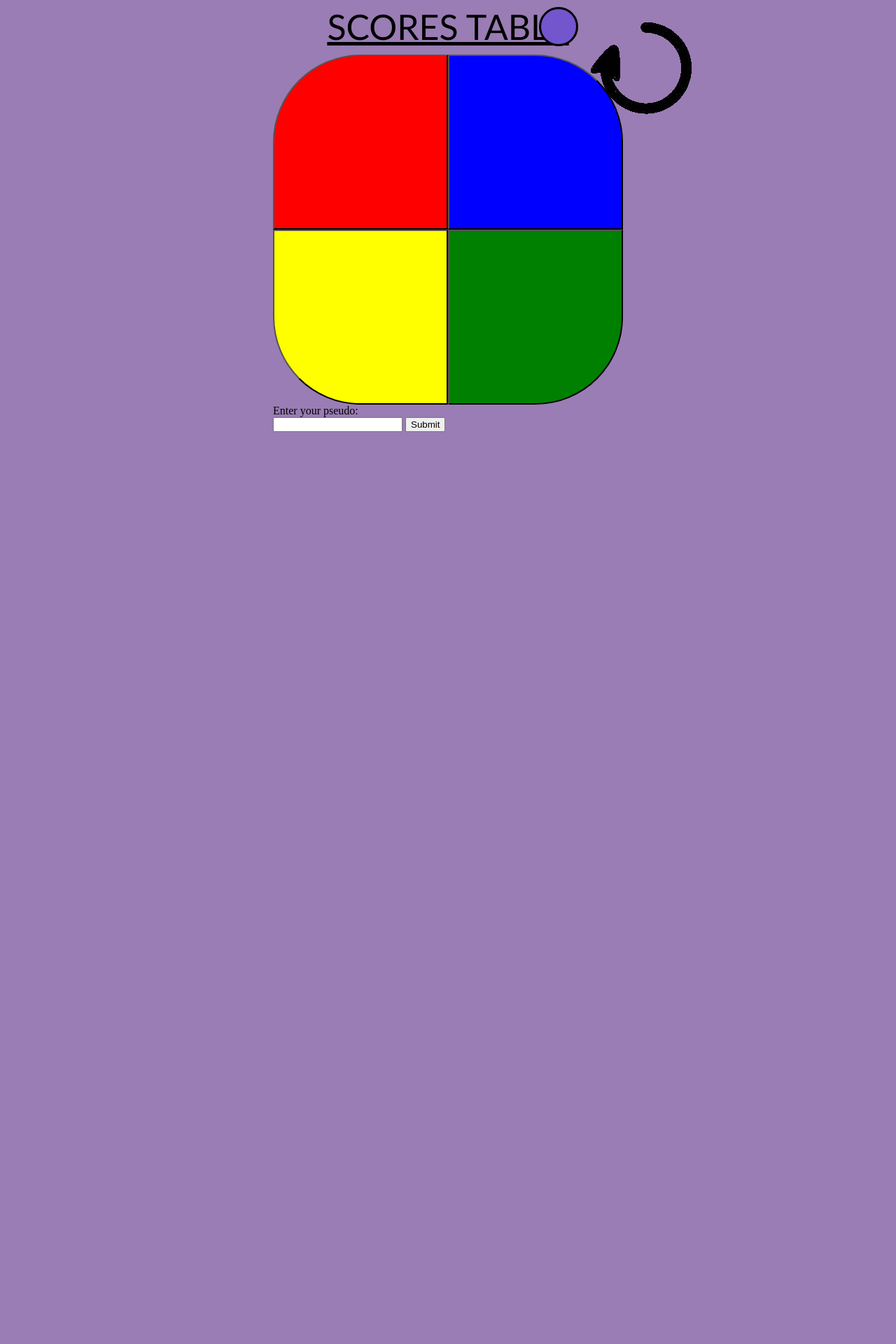
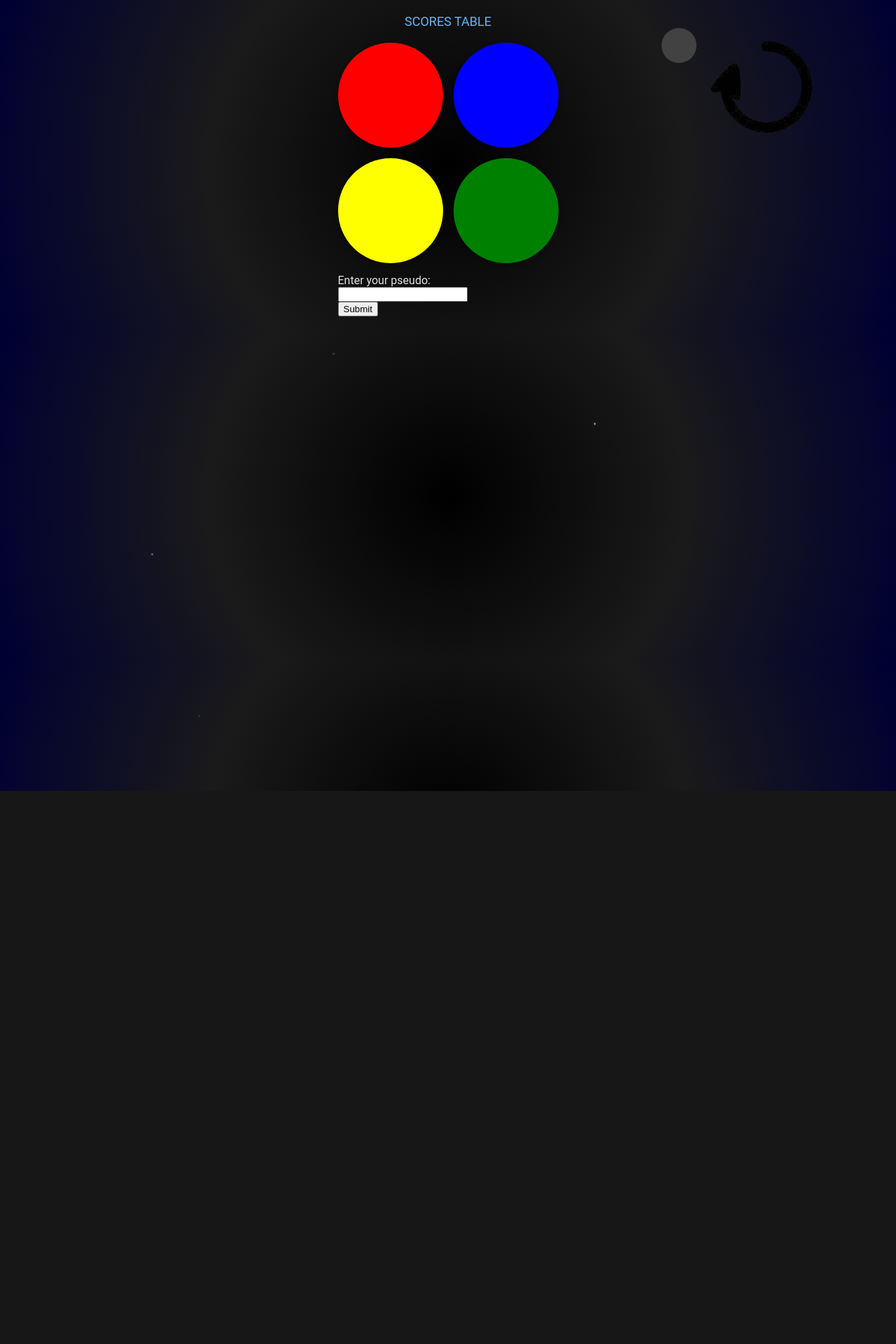
Before and after one commit to Veyosu/Simon_v2, a PHP site: page /game.php in a window 1280 px wide. Shown: the top 1920 px of the page at 70% size. After the commit the page ends 1130 px from the top, so only its background shows below. Run offline with PHP 8.4, Linux system fonts and the light colour scheme.

Commit message:
Update index.css

```diff
--- a/index.css
+++ b/index.css
@@ -1,83 +1,170 @@
-body{
-    background-color: rgb(153, 125, 180);
+body {
+    background: radial-gradient(circle, #000000, #1a1a1a, #000033); /* Fond spatial */
     display: flex;
     flex-direction: column;
     align-items: center;
+    font-family: 'Roboto', sans-serif; /* Police moderne et professionnelle */
+    margin: 0;
+    padding: 0;
+    color: #e0e0e0; /* Texte clair pour contraste */
+    overflow: hidden; /* Empêche le débordement des étoiles filantes */
+    position: relative;
 }
 
 header {
-   text-align: center;
-
-   background-color: rgb(115, 85, 205);
-   border-style:solid;
-   border-width: 5px;
-   border-radius: 50px;
-   border-color:rgb(27, 16, 31);
+    text-align: center;
+    background-color: #2c2c2c; /* Fond sombre pour le header */
+    border: none; /* Suppression des bordures */
+    border-radius: 8px;
+    padding: 20px;
+    margin: 20px 0;
+    box-shadow: 0 4px 10px rgba(0, 0, 0, 0.5); /* Ombre plus marquée */
 }
 
-header>p{
-    font-size: 30px;
+header > p {
+    font-size: 24px;
+    color: #e0e0e0; /* Texte clair */
 }
 
-p{
-font-size: 25px;
+p {
+    font-size: 18px;
+    color: #b0b0b0; /* Texte légèrement plus clair */
 }
 
-h1{
-    font-size: 50px;
+h1 {
+    font-size: 36px;
+    color: #ffffff; /* Texte blanc pour le titre */
+    margin: 0;
 }
 
 main {
-    background-color: rgb(115, 85, 205);
-    padding: 25px;
-    margin: 10px;
-    border-style:solid;
-   border-width: 5px;
-   border-radius: 50px;
-   border-color:rgb(27, 16, 31);
+    background-color: #2c2c2c; /* Fond sombre pour le contenu principal */
+    padding: 20px;
+    margin: 20px;
+    border-radius: 8px;
+    box-shadow: 0 4px 10px rgba(0, 0, 0, 0.5); /* Ombre plus marquée */
 }
 
-/*Organisation des différents boutons de jeu dans une grille*/
+/* Organisation des différents boutons de jeu dans une grille */
 div {
     display: grid;
-    grid-template-columns: 250px 250px;
-    grid-template-rows: 250px 250px;
-    margin: 10px;
-
-}
-/*Gestion de la forme des différents bouton du jeu */
-#red_button{
-    border-top-left-radius: 50%;
-    padding: 25px;
+    grid-template-columns: 150px 150px;
+    grid-template-rows: 150px 150px;
+    gap: 15px; /* Espacement entre les boutons */
+    margin: 20px;
 }
 
-#blue_button{
-    border-top-right-radius: 50%;
-    padding: 25px;
+/* Gestion de la forme des différents boutons du jeu */
+#red_button,
+#blue_button,
+#yellow_button,
+#green_button {
+    border-radius: 50%; /* Boutons circulaires */
+    width: 100%;
+    height: 100%;
+    border: none; /* Suppression des bordures */
+    cursor: pointer;
+    transition: transform 0.2s ease, box-shadow 0.2s ease; /* Animation au survol */
+    box-shadow: 0 2px 5px rgba(0, 0, 0, 0.3); /* Ombre légère */
 }
 
-#yellow_button{
-    border-bottom-left-radius: 50%;
-    padding: 25px;
+#red_button {
+    background-color: #d32f2f; /* Rouge sombre */
 }
 
-#green_button{
-    border-bottom-right-radius: 50%;
-    padding: 25px;
+#blue_button {
+    background-color: #1976d2; /* Bleu sombre */
 }
 
-a{
-    font-size: 50px;
-    color: black;
-    font-family: 'Gill Sans', 'Gill Sans MT', Calibri, 'Trebuchet MS', sans-serif;
-    text-transform: uppercase;
+#yellow_button {
+    background-color: #fbc02d; /* Jaune doré */
 }
 
-#reload_button{
+#green_button {
+    background-color: #388e3c; /* Vert sombre */
+}
+
+#red_button:hover,
+#blue_button:hover,
+#yellow_button:hover,
+#green_button:hover {
+    transform: scale(1.1); /* Agrandissement au survol */
+    box-shadow: 0 4px 10px rgba(0, 0, 0, 0.5); /* Ombre plus marquée au survol */
+}
+
+a {
+    font-size: 18px;
+    color: #64b5f6; /* Bleu clair pour les liens */
+    text-decoration: none;
+    text-transform: uppercase;
+    margin-top: 20px;
+}
+
+a:hover {
+    text-decoration: underline; /* Soulignement au survol */
+}
+
+#reload_button {
     width: 50px;
     height: 50px;
     border-radius: 50%;
-    background-color: rgb(115, 85, 205);
-    border-style:solid;
-    font-size: 50px;
+    background-color: #424242; /* Bouton sombre */
+    border: none;
+    font-size: 24px;
+    color: #ffffff; /* Texte blanc */
+    cursor: pointer;
+    transition: background-color 0.2s ease, transform 0.2s ease;
 }
+
+#reload_button:hover {
+    background-color: #616161; /* Changement de couleur au survol */
+    transform: scale(1.1); /* Agrandissement au survol */
+}
+
+/* Ajout d'un fond étoilé animé */
+.star {
+    position: absolute;
+    width: 2px;
+    height: 2px;
+    background: white;
+    border-radius: 50%;
+    box-shadow: 0 0 6px white;
+    animation: shooting-star 3s linear infinite;
+}
+
+/* Animation des étoiles filantes */
+@keyframes shooting-star {
+    0% {
+        transform: translate(0, 0) scale(1);
+        opacity: 1;
+    }
+    70% {
+        opacity: 0.5;
+    }
+    100% {
+        transform: translate(-100vw, 100vh) scale(0.5);
+        opacity: 0;
+    }
+}
+
+/* Ajout d'étoiles fixes */
+.fixed-star {
+    position: absolute;
+    width: 3px;
+    height: 3px;
+    background: white;
+    border-radius: 50%;
+    box-shadow: 0 0 4px white;
+}
+
+/* Ajout d'une planète */
+.planet {
+    position: absolute;
+    width: 150px;
+    height: 150px;
+    background: radial-gradient(circle, #ffcc00, #ff9900, #cc6600); /* Dégradé pour un effet planétaire */
+    border-radius: 50%;
+    box-shadow: 0 0 20px rgba(255, 165, 0, 0.8); /* Lueur autour de la planète */
+    top: 20%; /* Position verticale */
+    left: 70%; /* Position horizontale */
+}
```
